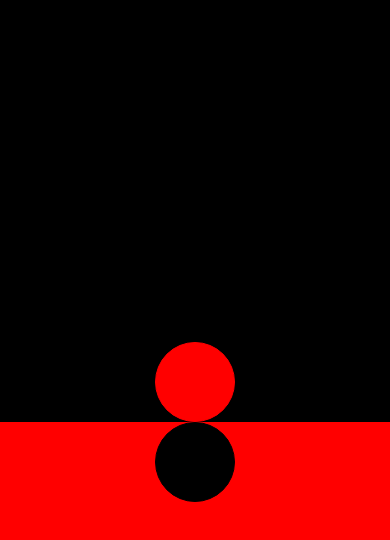
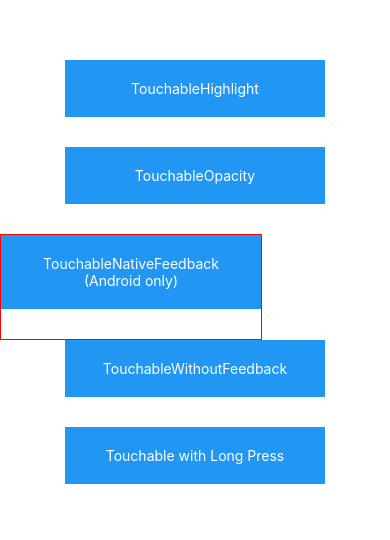
Before and after one commit to shubham860/React-native, a React Native app in the folder HelloWorld/: screen / in a window 390 px wide. Shown: the top 540 px of the page. Built offline with nearby package versions, Linux system fonts and the light colour scheme.

Commit message:
commit-3

```diff
--- a/HelloWorld/App.js
+++ b/HelloWorld/App.js
@@ -1,11 +1,13 @@
 import React, { Component } from 'react';
 import Blinker from './components/Blinker';
 import Styling from './components/Styling';
+import NormalButton from './components/NormalButton'
+import TouchableButtons from './components/TouchableButtons';
 class App extends Component {
 
     render() {
     return (
-       <Styling/>
+       <TouchableButtons/>
     );
   }
 }
--- /dev/null
+++ b/HelloWorld/components/NormalButton.js
@@ -0,0 +1,49 @@
+import React, { Component } from 'react';
+import { Button, StyleSheet, View ,Text} from 'react-native';
+
+export default class NormalButton extends Component {
+    _onPressButton() {
+        alert('You tapped the button!')
+    }
+
+    render() {
+        return (
+            <View style={styles.container}>
+
+                <View style={styles.buttonContainer}>
+                    <Button
+                        onPress={this._onPressButton}
+                        title="Press Me"
+                        color="#841584"
+                    />
+                </View>
+                <View style={styles.alternativeLayoutButtonContainer}>
+                    <Button
+                        onPress={this._onPressButton}
+                        title="This looks great!"
+                    />
+                    <Button
+                        onPress={this._onPressButton}
+                        title="OK!"
+                        color="#841584"
+                    />
+                </View>
+            </View>
+        );
+    }
+}
+
+const styles = StyleSheet.create({
+    container: {
+        flex: 1,
+        justifyContent: 'center',
+    },
+    buttonContainer: {
+        margin: 20
+    },
+    alternativeLayoutButtonContainer: {
+        margin: 20,
+        flexDirection: 'row',
+        justifyContent: 'space-between'
+    }
+});
--- /dev/null
+++ b/HelloWorld/components/TouchableButtons.js
@@ -0,0 +1,67 @@
+import React, { Component } from 'react';
+import { Platform, StyleSheet, Text, TouchableHighlight, TouchableOpacity, TouchableNativeFeedback, TouchableWithoutFeedback, View } from 'react-native';
+
+export default class Touchables extends Component {
+    _onPressButton() {
+        alert('You tapped the button!')
+    }
+
+    _onLongPressButton() {
+        alert('You long-pressed the button!')
+    }
+
+
+    render() {
+        return (
+            <View style={styles.container}>
+                <TouchableHighlight onPress={this._onPressButton} underlayColor="white">
+                    <View style={styles.button}>
+                        <Text style={styles.buttonText}>TouchableHighlight</Text>
+                    </View>
+                </TouchableHighlight>
+                <TouchableOpacity onPress={this._onPressButton}>
+                    <View style={styles.button}>
+                        <Text style={styles.buttonText}>TouchableOpacity</Text>
+                    </View>
+                </TouchableOpacity>
+                <TouchableNativeFeedback
+                    onPress={this._onPressButton}
+                    background={Platform.OS === 'android' ? TouchableNativeFeedback.SelectableBackground() : ''}>
+                    <View style={styles.button}>
+                        <Text style={styles.buttonText}>TouchableNativeFeedback {Platform.OS !== 'android' ? '(Android only)' : ''}</Text>
+                    </View>
+                </TouchableNativeFeedback>
+                <TouchableWithoutFeedback
+                    onPress={this._onPressButton}
+                >
+                    <View style={styles.button}>
+                        <Text style={styles.buttonText}>TouchableWithoutFeedback</Text>
+                    </View>
+                </TouchableWithoutFeedback>
+                <TouchableHighlight onPress={this._onPressButton} onLongPress={this._onLongPressButton} underlayColor="white">
+                    <View style={styles.button}>
+                        <Text style={styles.buttonText}>Touchable with Long Press</Text>
+                    </View>
+                </TouchableHighlight>
+            </View>
+        );
+    }
+}
+
+const styles = StyleSheet.create({
+    container: {
+        paddingTop: 60,
+        alignItems: 'center'
+    },
+    button: {
+        marginBottom: 30,
+        width: 260,
+        alignItems: 'center',
+        backgroundColor: '#2196F3'
+    },
+    buttonText: {
+        textAlign: 'center',
+        padding: 20,
+        color: 'white'
+    }
+});
```
